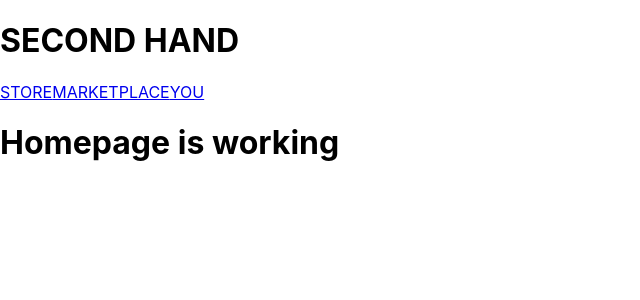
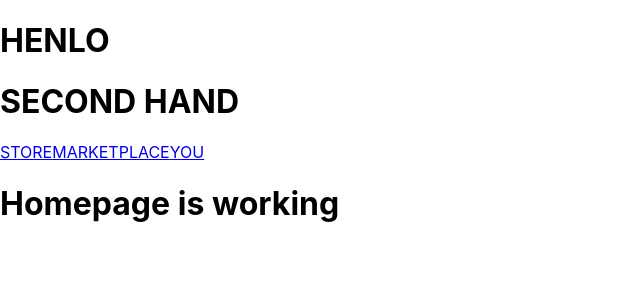
Before and after one commit to jensbrauer/reango-admin, a React (Create React App) app: page / in a window 1280 px wide. Shown: the top 300 px of the page, without its empty margins (0-640 px from the left). Built offline with nearby package versions, Linux system fonts and the light colour scheme.

Commit message:
debug App.js

```diff
--- a/src/App.js
+++ b/src/App.js
@@ -19,7 +19,10 @@ const router = createBrowserRouter(
 
 function App() {
   return (
-    <RouterProvider router={router} />
+    <div>
+      <h1>HENLO</h1>
+      <RouterProvider router={router} />
+    </div>
   );
 }
 
```
